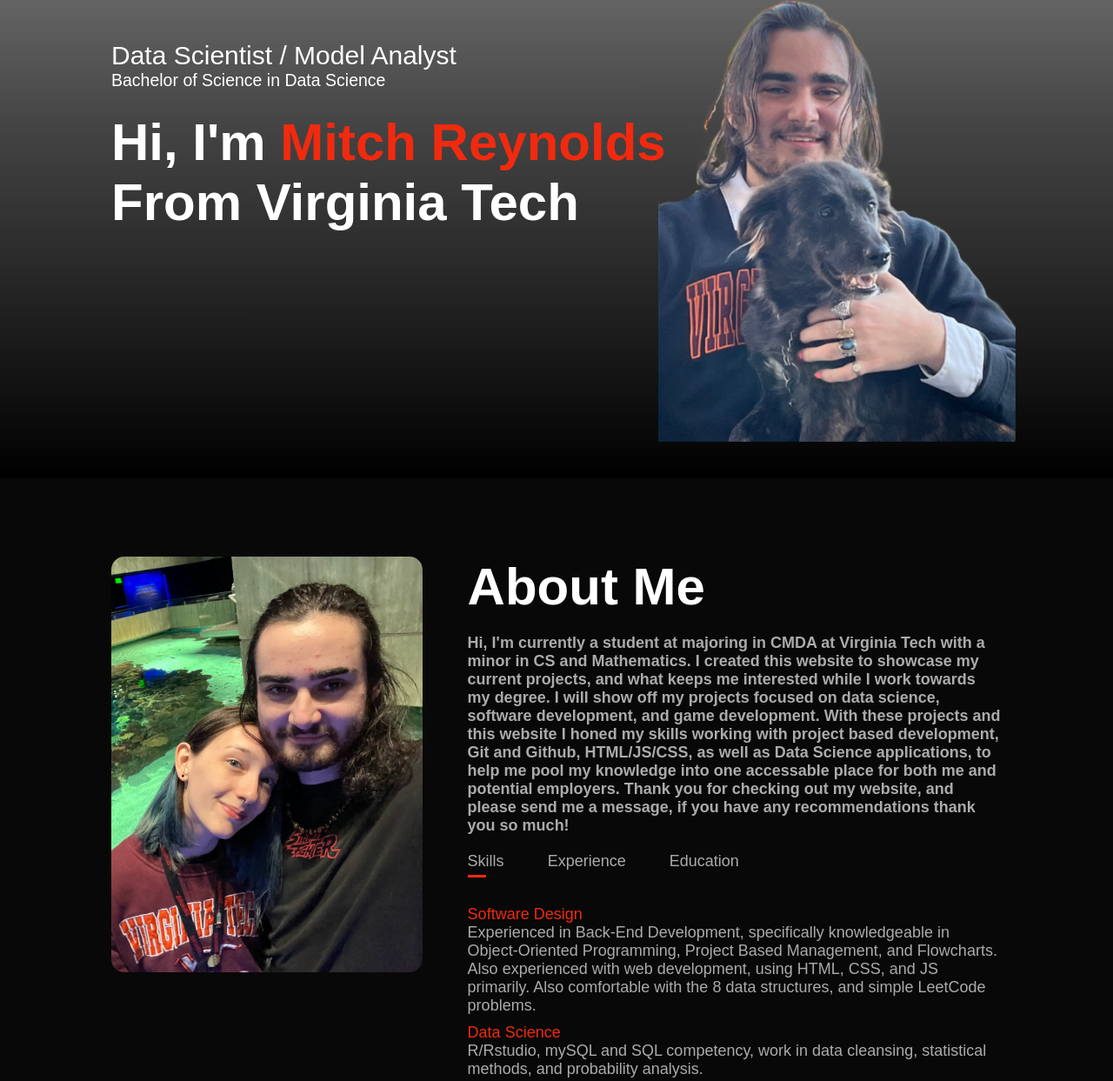
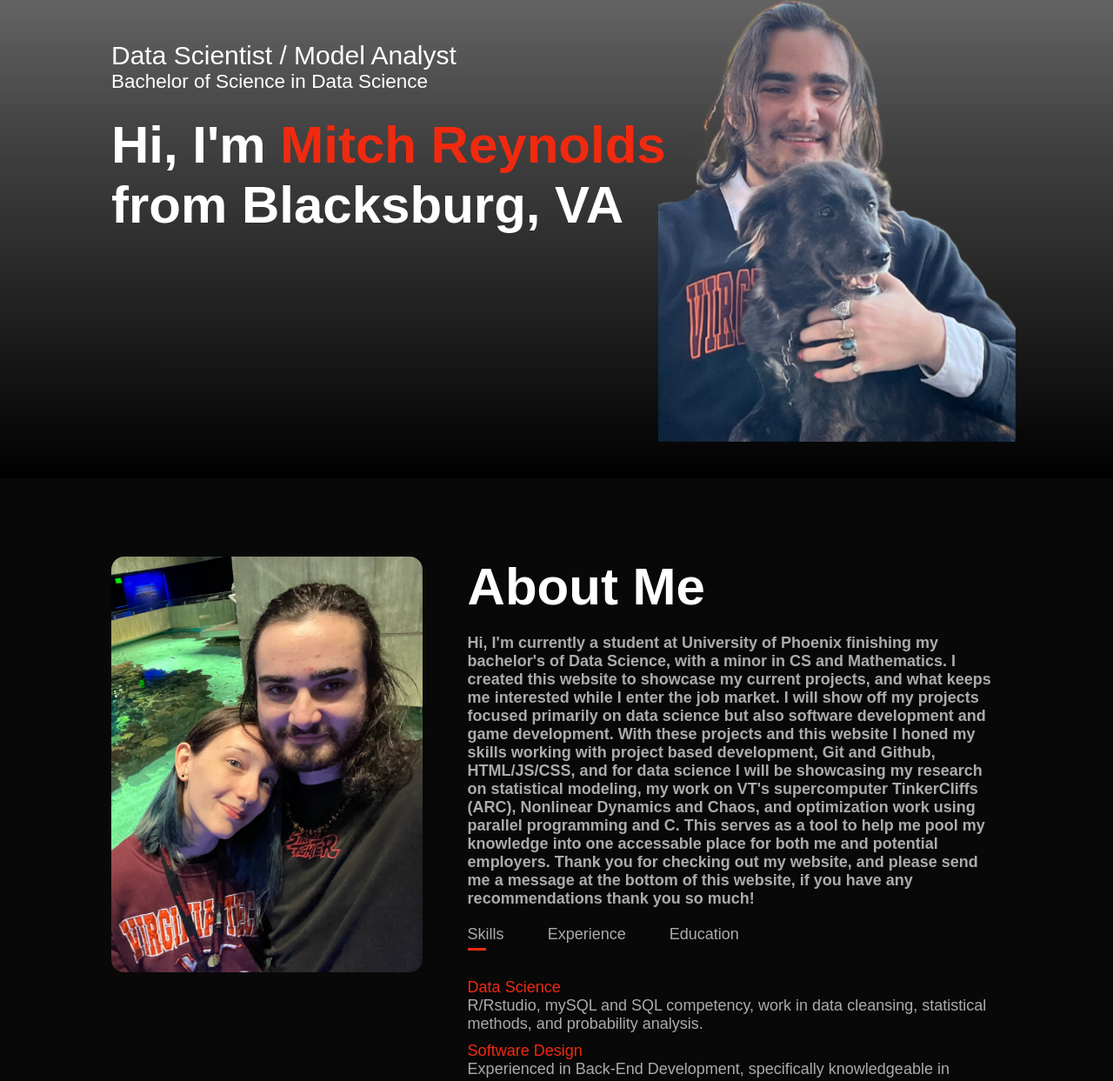
Before and after one commit to SpruceChipper/Github-Portfolio, a plain HTML site: page index.html in a window 1280 px wide. Shown: the part 250-1493 px from the top of the page at 87% size. Drawn offline with Linux system fonts and the light colour scheme.

Commit message:
Updated Resume

```diff
--- a/index.html
+++ b/index.html
@@ -26,7 +26,7 @@
                     <div class="header-text">
                         <p>Data Scientist / Model Analyst</p>
                         <p class="sub-line">Bachelor of Science in Data Science</p>
-                        <h1>Hi, I'm <span>Mitch Reynolds</span> <br> From Virginia Tech</h1>
+                        <h1>Hi, I'm <span>Mitch Reynolds</span> <br> from Blacksburg, VA</h1>
                     </div>
                 </div>
             </div>
@@ -39,11 +39,12 @@
                         </div>
                         <div class="about-col-2">
                             <h1 class="sub-title">About Me</h1>
-                            <p><b>Hi, I'm currently a student at majoring in CMDA at Virginia Tech with a minor in CS and Mathematics. I created this website to showcase my current projects,
-                                and what keeps me interested while I work towards my degree. I will show off my projects focused on data science, software development, and game development.
-                                With these projects and this website I honed my skills working with project based development, Git and Github, HTML/JS/CSS, as well as Data Science applications,
-                                to help me pool my knowledge into one accessable place for both me and potential employers. Thank you for checking out my website, and please send me a message,
-                                if you have any recommendations thank you so much!
+                            <p><b>Hi, I'm currently a student at University of Phoenix finishing my bachelor's of Data Science, with a minor in CS and Mathematics. I created this website
+                                to showcase my current projects, and what keeps me interested while I enter the job market. I will show off my projects focused primarily on data science but also
+                                software development and game development. With these projects and this website I honed my skills working with project based development, Git and Github, HTML/JS/CSS,
+                                and for data science I will be showcasing my research on statistical modeling, my work on VT's supercomputer TinkerCliffs (ARC), Nonlinear Dynamics and Chaos, and
+                                optimization work using parallel programming and C. This serves as a tool to help me pool my knowledge into one accessable place for both me and potential employers.
+                                Thank you for checking out my website, and please send me a message at the bottom of this website, if you have any recommendations thank you so much!
                             </b></p>
 
                             <div class="tab-titles">
@@ -54,6 +55,7 @@
                             <!---------skills-->
                             <div class="tab-contents active-tab" id="skills">
                                 <ul>
+                                    <li><span>Data Science</span><br>R/Rstudio, mySQL and SQL competency, work in data cleansing, statistical methods, and probability analysis.</li>
                                     <li><span>Software Design</span><br>Experienced in Back-End Development, specifically knowledgeable in Object-Oriented Programming, Project Based Management, and
                                          Flowcharts. Also experienced with web development, using HTML, CSS, and JS primarily. Also comfortable with the 8 data structures, and simple LeetCode problems.</li>
                                     <li><span>Data Science</span><br>R/Rstudio, mySQL and SQL competency, work in data cleansing, statistical methods, and probability analysis.</li>
--- a/style.css
+++ b/style.css
@@ -19,7 +19,7 @@ body{
     background-position: center;
 }
 .sub-line {
-    font-size: 65%;
+    font-size: 75%;
 }
 .container{
     padding: 10px 10%;
```
Also changed, not shown: 2 other files.
